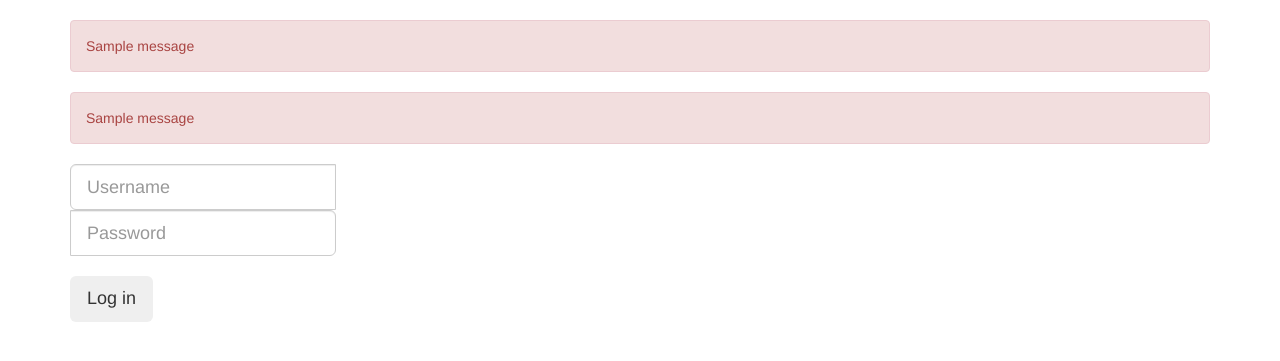
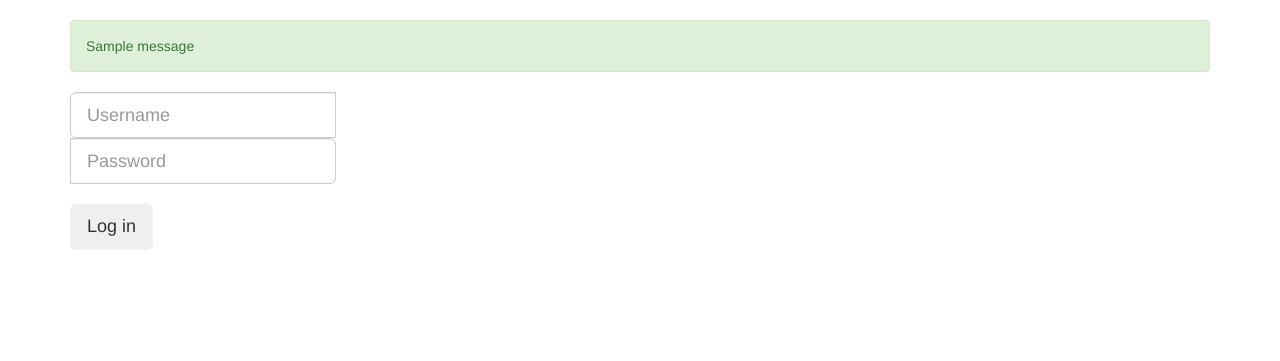
Before and after one commit to kdparker/magic_league_ladder, a Django app: page /login/ in a window 1280 px wide. Shown: the part 52-413 px from the top of the page. Run offline with Django 3.2, Linux system fonts and the light colour scheme; tables that the repository leaves empty hold one stand-in row (values such as "Sample post"); one stand-in notice (Sample message) is shown; some libraries are stand-ins or nearby versions.

Commit message:
Fix to messages view for login

```diff
--- /dev/null
+++ b/elo_ladder/templates/elo_ladder/404.html
@@ -0,0 +1 @@
+404 page not found
--- /dev/null
+++ b/elo_ladder/templates/elo_ladder/500.html
@@ -0,0 +1 @@
+500 server error
--- a/elo_ladder/templates/elo_ladder/base.html
+++ b/elo_ladder/templates/elo_ladder/base.html
@@ -45,7 +45,12 @@
     <div class="container">
       {% if messages %}
         {% for message in messages %}
-          <div class="alert alert-danger" role="alert">{{ message }}</div>
+          {% if "error" in message.tags %}
+            <div class="alert alert-danger" role="alert">
+          {% else %}
+            <div class="alert alert-success" role="alert">
+          {% endif %}
+          {{ message }}</div>
         {% endfor %}
       {% endif %}
       {% block body %}{% endblock %}
--- a/elo_ladder/templates/elo_ladder/login.html
+++ b/elo_ladder/templates/elo_ladder/login.html
@@ -4,11 +4,6 @@
 {% block login %}class="active"{% endblock %}
 
 {% block body %}
-  {% if messages %}
-    {% for message in messages %}
-      <div class="alert alert-danger" role="alert">{{ message }}</div>
-    {% endfor %}
-  {% endif %}
   <form id="login_form" method="post" action="{% url 'login' %}">
     {% csrf_token %}
     <div class="input-group input-group-lg">
--- a/elo_ladder/urls.py
+++ b/elo_ladder/urls.py
@@ -8,7 +8,7 @@ urlpatterns = patterns('',
 	url(r'^report/make/$', views.make_report, name='make_report'),
 	url(r'^history/$', views.history, name='history'),
 	url(r'^players/(?P<player_id>\d+)/$', views.player_details, name='player_details'),
-  url(r'^register/$', views.register, name='register'),
-  url(r'^login/$', views.user_login, name='login'),
-  url(r'^logout/$', views.user_logout, name='logout')
+ 	url(r'^register/$', views.register, name='register'),
+  	url(r'^login/$', views.user_login, name='login'),
+  	url(r'^logout/$', views.user_logout, name='logout'),
 )
--- a/elo_ladder/views.py
+++ b/elo_ladder/views.py
@@ -1,4 +1,4 @@
-from django.shortcuts import render, get_object_or_404, render_to_response
+from django.shortcuts import render, get_object_or_404
 from django.utils import timezone
 from django.http import HttpResponseRedirect
 from django.core.urlresolvers import reverse
```
Also changed, not shown: magic_league_ladder/settings.py (+5 -7 lines).
